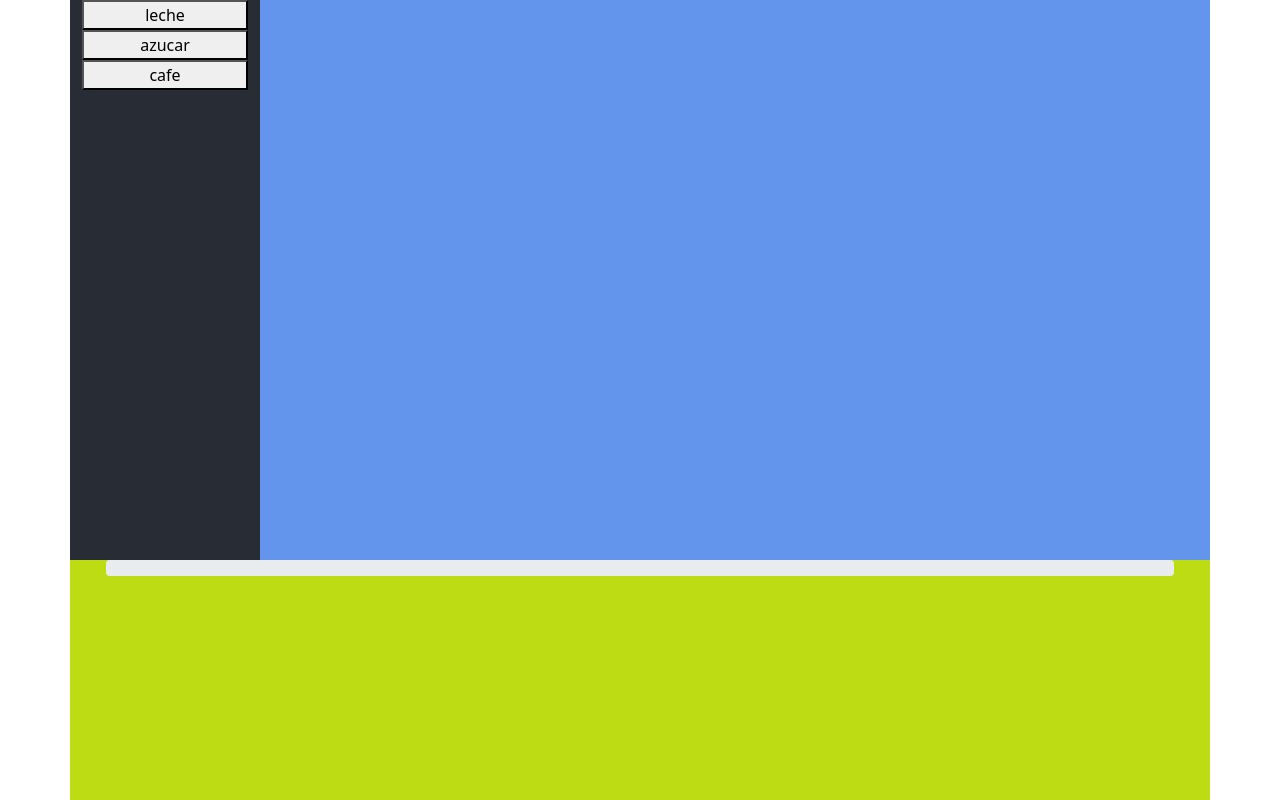
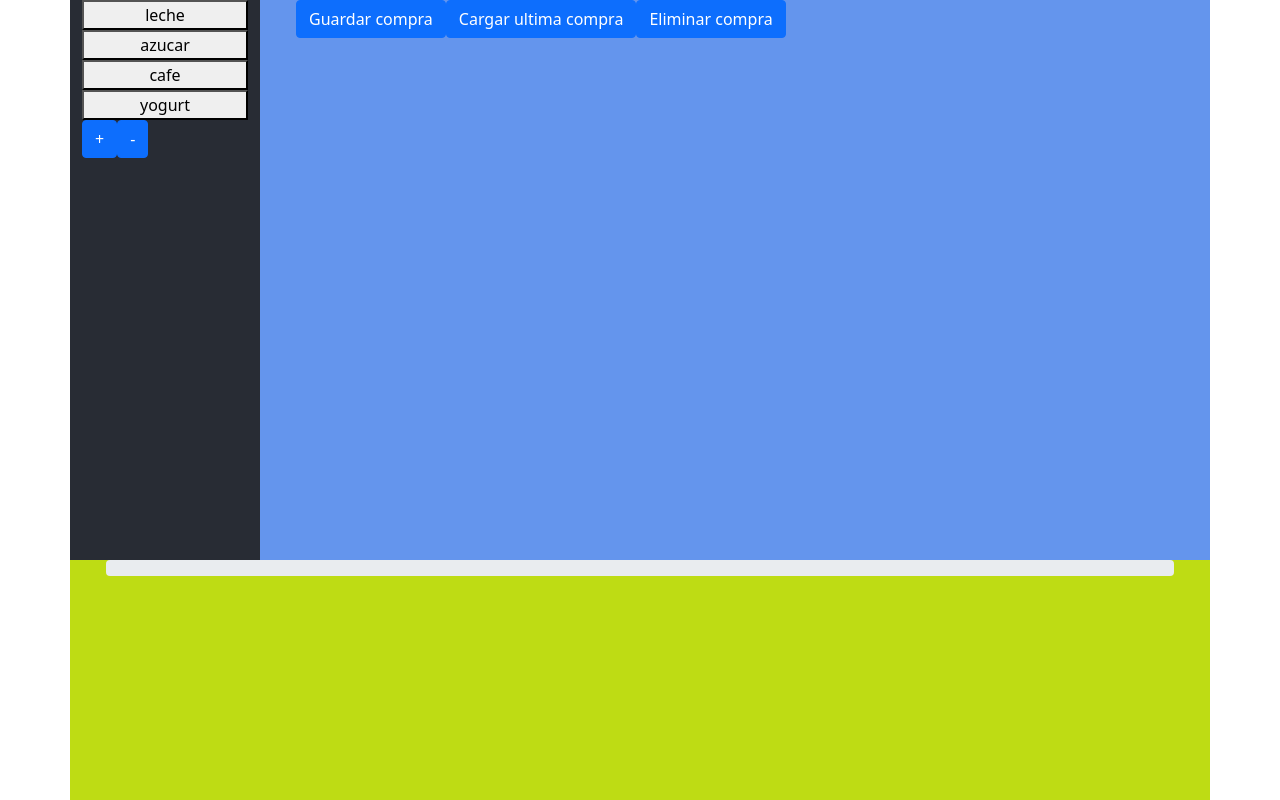
Before and after one commit to kpitantrueno/compra-sostenible, a React (Create React App) app: page / in a window 1280 px wide. Built offline with nearby package versions, Linux system fonts and the light colour scheme.

Commit message:
add save and load and delete shopingcart but need fix problem whith numbers of products

```diff
--- a/src/App.js
+++ b/src/App.js
@@ -119,6 +119,52 @@ export default function App() {
 
 
 
+  function savePurchase() {
+
+    localStorage.setItem('purchase',JSON.stringify(state))
+
+    console.log(localStorage)
+
+  }
+
+
+  function loadPurchase() {
+
+    setState(JSON.parse(localStorage.getItem('purchase')))
+
+  //  let data = JSON.parse(localStorage.getItem('purchase'))
+
+  //  console.log(data)
+
+
+
+   // localStorage.setItem('purchase',state)
+
+
+
+  }
+
+
+
+
+  function deleteAll() {
+
+    console.log('aqui estoy')
+
+    setState([])
+   // setState(state.concat())
+
+
+
+  }
+
+
+
+
+
+
+
+
 
 
 
@@ -131,7 +177,7 @@ export default function App() {
           <ListProducts changeState={addProduct} />
         </div>
         <div className="shopingcart col-10">
-          <Shooping cosas={state} purchase={addShopingCart} deleteItem={deleteItem} />
+          <Shooping cosas={state} purchase={addShopingCart} deleteItem={deleteItem} deleteAll={deleteAll} loadPurchase={loadPurchase} savePurchase={savePurchase}/>
         </div>
       </div>
 
--- a/src/components/itemShopingCart/itemShopingCart.js
+++ b/src/components/itemShopingCart/itemShopingCart.js
@@ -3,9 +3,12 @@ import { useState } from 'react'
 
 export default function ItemShopingCart(props) {
 
-   const [state, setState] = useState(0)
+
 
    let json = JSON.parse(props.productData)
+
+
+   const [state, setState] = useState(json.count)
 
 
 
--- a/src/components/listProducts/listProducts.js
+++ b/src/components/listProducts/listProducts.js
@@ -8,9 +8,10 @@ export default function ListProducts(props) {
 
     let json = [
 
-        {name:'leche', count:'0', CO2level:'high'},
-        {name:'azucar', count:'0', CO2level:'medium'},
-        {name:'cafe', count:'0', CO2level:'low'}
+        { name: 'leche', count: 0, CO2level: 'high' },
+        { name: 'azucar', count: 0, CO2level: 'medium' },
+        { name: 'cafe', count: 0, CO2level: 'low' },
+        { name: 'yogurt', count: 0, CO2level: 'low' }
 
     ]
 
@@ -19,14 +20,21 @@ export default function ListProducts(props) {
 
     return (
 
-        <div className='listProducts'>
+        <div>
+            <div className='listProducts'>
 
-            {
-              json.map(product => <button className='col-12' onClick={e => props.changeState(product)}>{product.name}</button>)
-            }
+                {
+                    json.map(product => <button className='col-12' onClick={e => props.changeState(product)}>{product.name}</button>)
+                }
 
+            </div>
+
+
+            <div className='crudPanel'>
+                <button className='btn btn-primary'>+</button>
+                <button className='btn btn-primary'>-</button>
+            </div>
         </div>
-
     )
 
 
--- a/src/components/resume/resume.js
+++ b/src/components/resume/resume.js
@@ -6,8 +6,6 @@ import { useState } from 'react'
 
 export default function Resume(props) {
 
-
-  console.log(props.data)
 
   let json = []
 
--- a/src/components/shoopingCart/shoopingCart.js
+++ b/src/components/shoopingCart/shoopingCart.js
@@ -6,10 +6,25 @@ import { useState } from 'react'
 export default function ShoopingCart(props) {
 
 
+
+    function deleteAll() {
+
+
+    }
+
+
+
+
     return (
 
+        <div className='container'>
+            <div className='col-12'>
 
-        <div className='container'>
+                    <button onClick={props.savePurchase} className='btn btn-primary'>Guardar compra</button>
+                    <button onClick={props.loadPurchase} className='btn btn-primary'>Cargar ultima compra</button>
+                    <button onClick={props.deleteAll} className='btn btn-primary'>Eliminar compra</button>
+
+            </div>
             <div className='row'>
                 {
 
```
